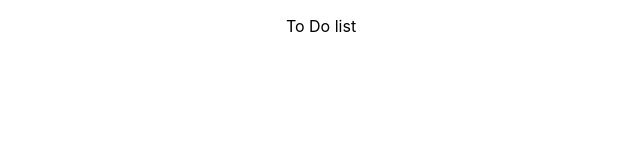
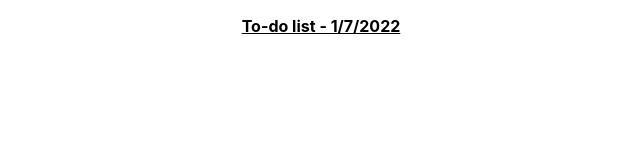
Before and after one commit to alwinchoi/to-do-list, a React (Create React App) app: page / in a window 1280 px wide. Shown: the top 160 px of the page, without its empty margins (319-959 px from the left). Built offline with nearby package versions, Linux system fonts and the light colour scheme.

Commit message:
fixed title

```diff
--- a/src/Component/ToDoList.js
+++ b/src/Component/ToDoList.js
@@ -1,8 +1,13 @@
 import "../css/ToDoList.css"
 
+import React from "react";
+
 const ToDoList = props => {
+    const current = new Date()
+    const date = `${current.getDate()}/${current.getMonth() + 1}/${current.getFullYear()}`
+
     return (
-        <p>To Do list</p>
+        <p className="title">To-do list - {date}</p>
     )
 }
 
--- a/src/css/ToDoList.css
+++ b/src/css/ToDoList.css
@@ -0,0 +1,4 @@
+.title {
+    font-weight: bold;
+    text-decoration: underline;
+}
```
